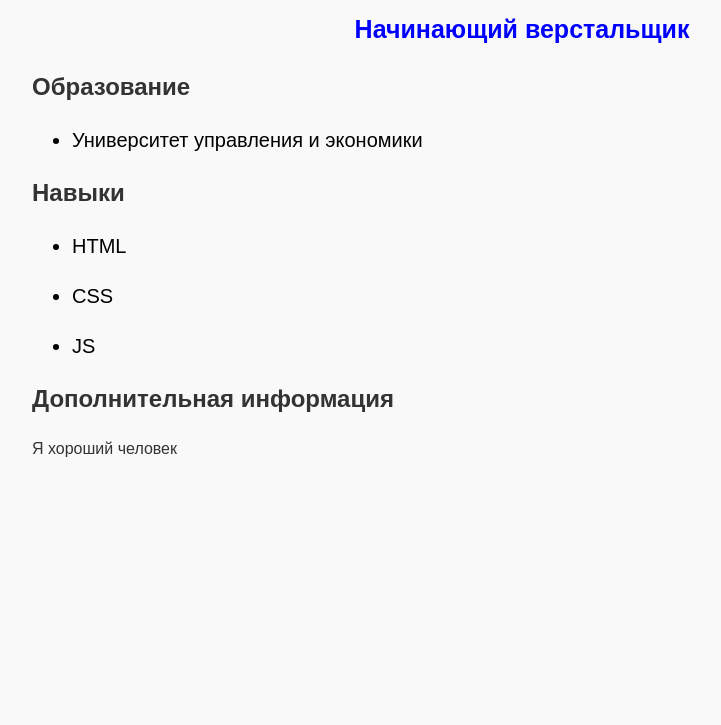
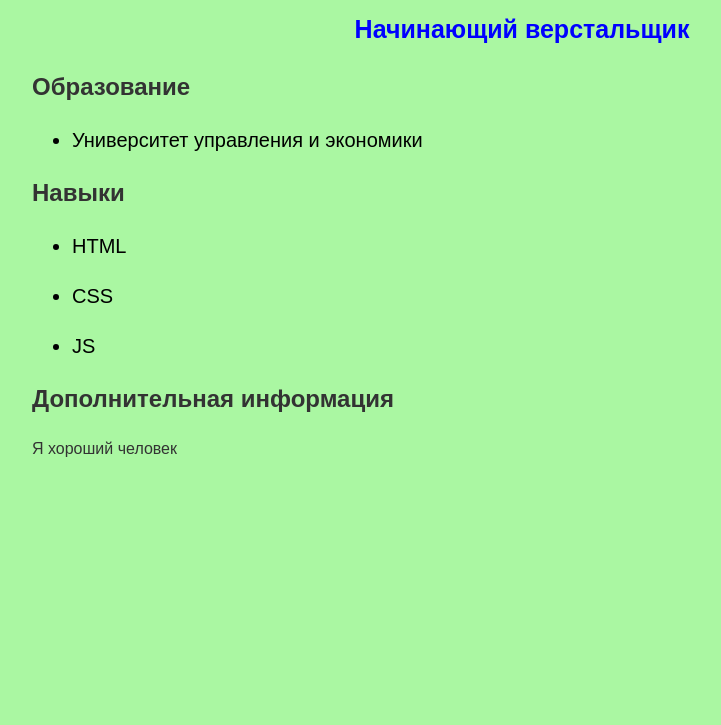
Before and after one commit to MaxSmirnov01/MaxSmirnov01.github.io, a plain HTML site: page index.html in a window 1280 px wide. Shown: the part 75-800 px from the top of the page, without its empty margins (118-839 px from the left). Drawn offline with Linux system fonts and the light colour scheme.

Commit message:
Add files via upload

```diff
--- a/style.css
+++ b/style.css
@@ -2,7 +2,7 @@ body {
     font-family: sans-serif;
     line-height: 1.5;
 
-    background-color: #f9f9f9;
+    background-color: #aaf7a2;
     color: #333333;
 
     width: 980px;
```
